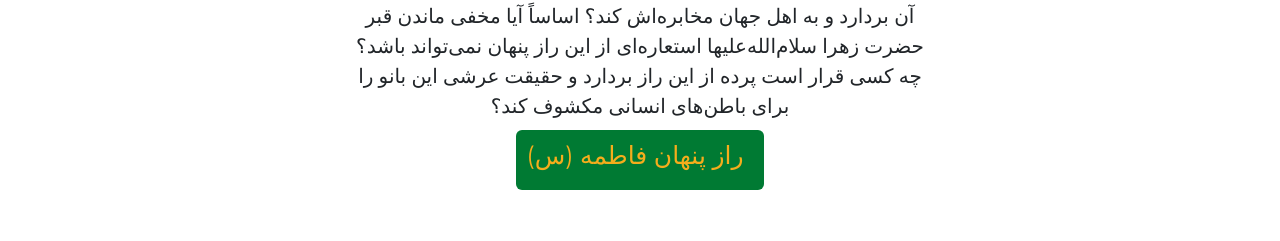
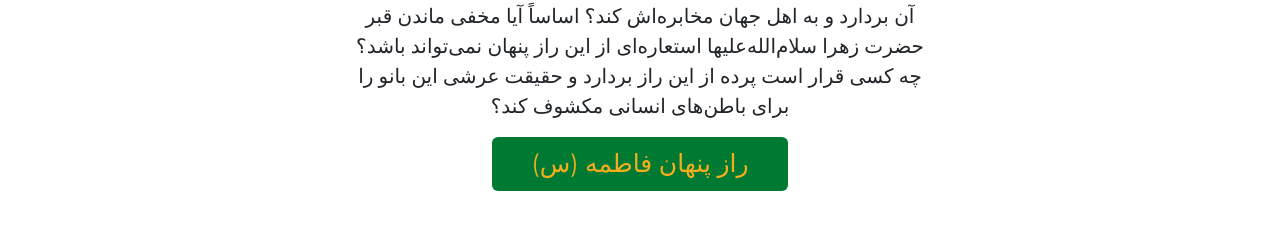
Before and after one commit to shukria-sultani/Sayyida-Nisa, a React (Vite) app: page /resources in a window 1280 px wide. Shown: the part 2012-2253 px from the top of the page. Built offline with nearby package versions, Linux system fonts and the light colour scheme; a web font is replaced by a local one.

Commit message:
Put the a tag inside a button to make sure it looks good in all the devices.

```diff
--- a/src/Components/MoreResources.jsx
+++ b/src/Components/MoreResources.jsx
@@ -8,7 +8,7 @@ const {t} = useTranslation()
          <div className="container pt-3">
               <h1>{t("moreResourcesTitle")}</h1>
             <p style={{fontSize: "20px"}}>{t("moreResourcesContent")}</p>
-            <a href="https://montazer.ir/la24-2/" target="_blank" className="resource-link rounded-2">{t("moreResourcesLink")}</a>
+           <button type="button" className="art-link col-12 col-lg-6 p-2 rounded-2"><a href="https://montazer.ir/la24-2/" target="_blank" className=" ">{t("moreResourcesLink")}</a></button>
          </div>
      </div>
   );
```
